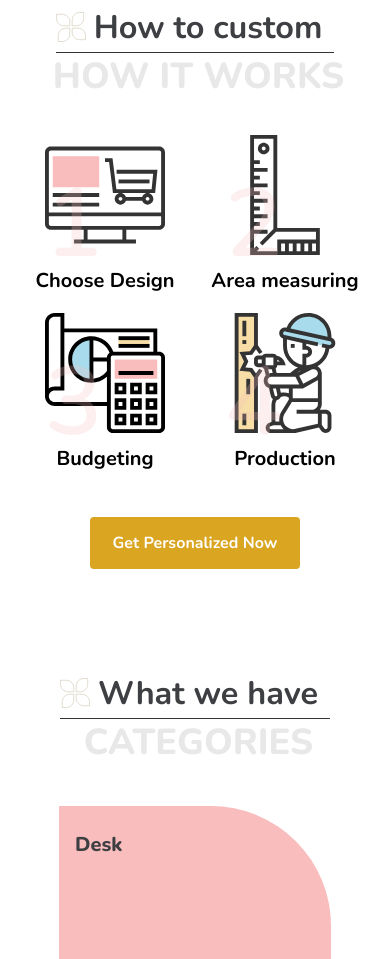
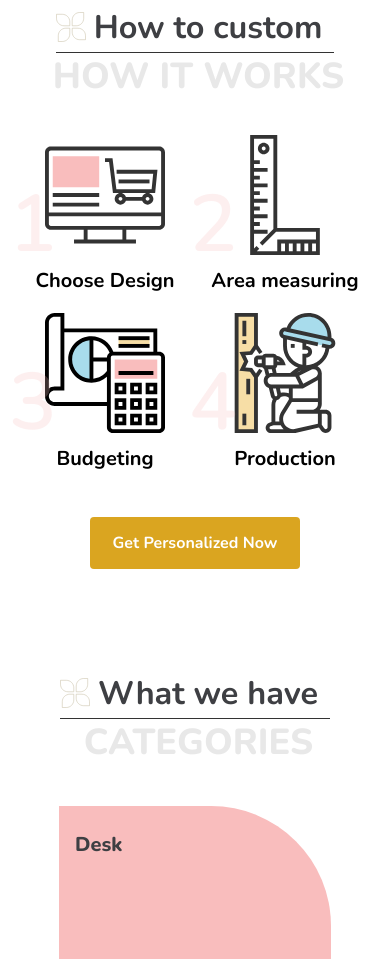
Before and after one commit to Olga-Li/woodies, a website: page app/index.html in a window 390 px wide. Shown: the part 1632-2591 px from the top of the page. Drawn offline with nearby package versions, Linux system fonts and the light colour scheme.

Commit message:
12-Fixed works__num for _media.scss

```diff
--- a/app/scss/_media.scss
+++ b/app/scss/_media.scss
@@ -136,6 +136,11 @@
   .name-section.active {
     padding-top: 90px;
   }
+  .works {
+    &__num {
+      left: 0;
+    }
+  }
   .categories {
     &__item:first-child .categories__item-img {
       left: 0;
@@ -250,6 +255,10 @@
   .works {
     &__inner {
       margin-bottom: 45px;
+    }
+    &__num {
+      font-size: 80px;
+      left: 0;
     }
   }
   .testimony {
@@ -397,6 +406,9 @@
       grid-gap: 20px;
       justify-content: center;
     }
+    &__num {
+      left: 0.2em;
+    }
     &__img {
       margin-bottom: 14px;
     }
@@ -510,6 +522,11 @@
       right: auto;
     }
   }
+  .works {
+    &__num {
+      left: -0.2em;
+    }
+  }
   .testimony {
     .slick-prev {
       right: 70%;
--- a/app/scss/style.scss
+++ b/app/scss/style.scss
@@ -308,7 +308,8 @@
     color: rgba(249, 189, 189, 0.25);
     position: absolute;
     top: 24px;
-    left: 20px;
+    // left: 20px;
+    left: 0.2em;
   }
   &__img {
     width: 120px;
```
Also changed, not shown: app/css/style.css, app/css/style.min.css.
